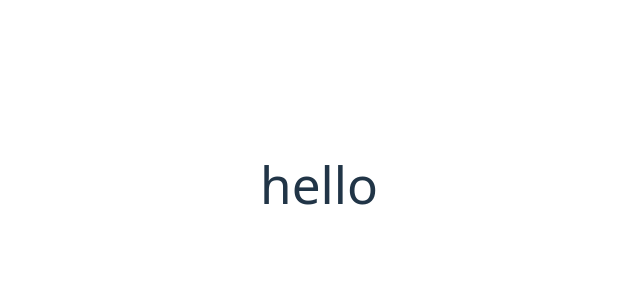
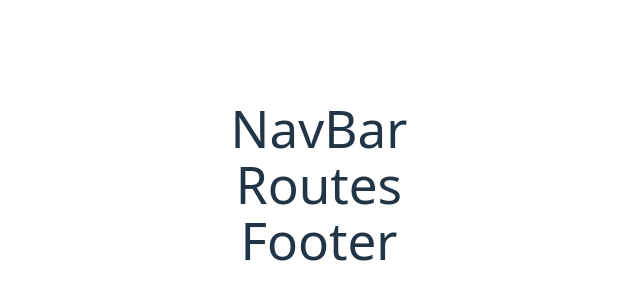
Before and after one commit to meloer101/Vine-search-engine, a React (Vite) app: page / in a window 1280 px wide. Shown: the part 216-516 px from the top of the page, without its empty margins (321-961 px from the left). Built offline with nearby package versions, Linux system fonts and the light colour scheme.

Commit message:
加入组件以及tailwind，初始化完毕

```diff
--- a/src/App.jsx
+++ b/src/App.jsx
@@ -2,15 +2,21 @@ import { useState } from 'react'
 import reactLogo from './assets/react.svg'
 import viteLogo from '/vite.svg'
 import './App.css'
+import { NavBar } from './conponents/NavBar'
+import { Footer } from './conponents/Footer'
+import { Routes } from './conponents/Routes'
 
-function App() {
+
+const App = () => {
   const [count, setCount] = useState(0)
 
   return (
     <>
-      <h1>hello</h1>
+      <NavBar />
+      <Routes />
+      <Footer />
     </>
-  )
+  );
 }
 
 export default App
--- /dev/null
+++ b/src/conponents/Footer.jsx
@@ -0,0 +1,9 @@
+import React from 'react';
+
+export const Footer = () => {
+  return (
+    <div>
+        <h1>Footer</h1>
+    </div>
+  );
+};
--- /dev/null
+++ b/src/conponents/NavBar.jsx
@@ -0,0 +1,9 @@
+import React from 'react';
+
+export const NavBar = () => {
+  return (
+    <div>
+      <h1>NavBar</h1>
+    </div>
+  );
+};
--- /dev/null
+++ b/src/conponents/Routes.jsx
@@ -0,0 +1,9 @@
+import React from 'react';
+
+export const Routes = () => {
+  return (
+    <div>
+      <h1>Routes</h1>
+    </div>
+  );
+};
```
